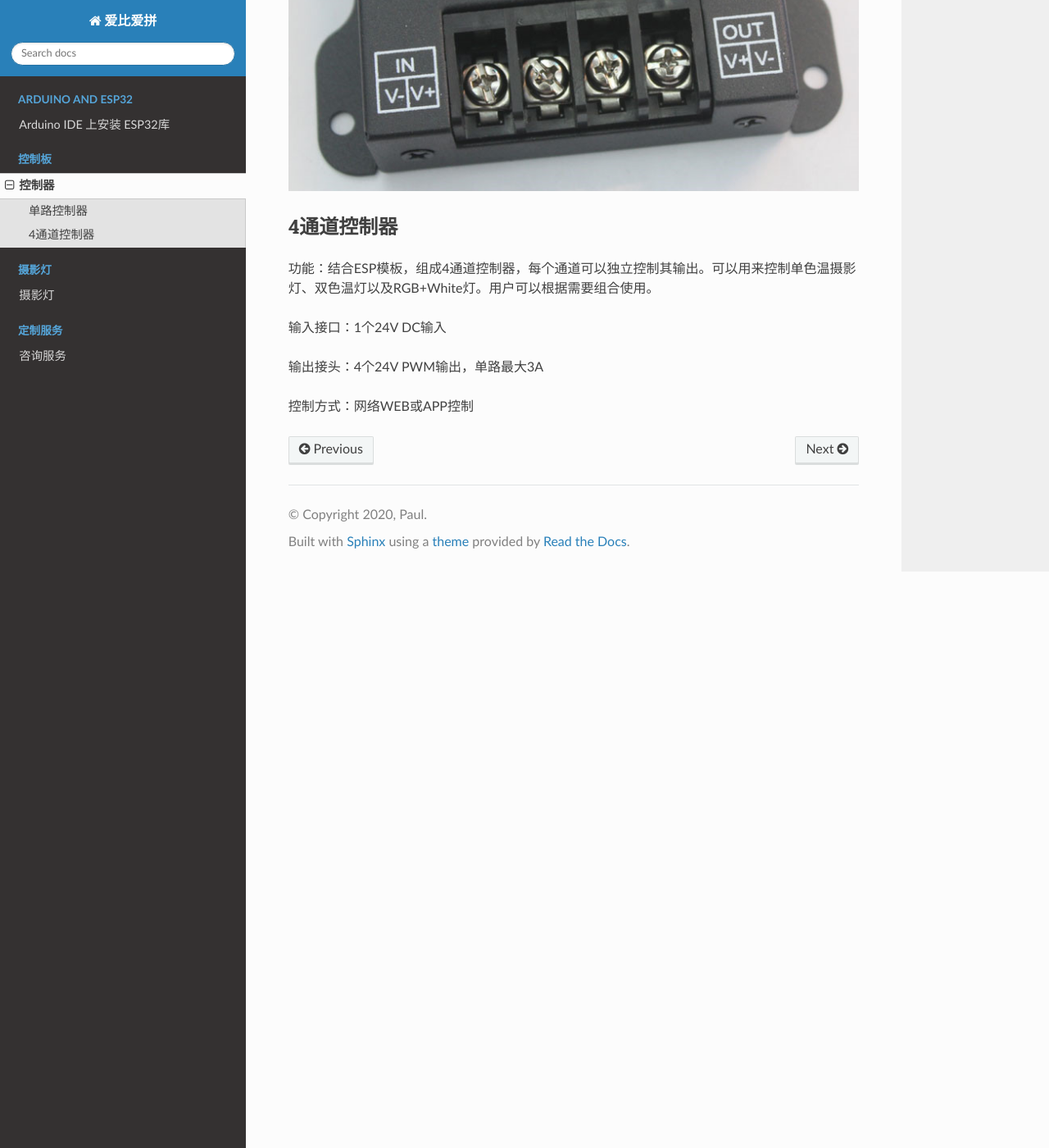
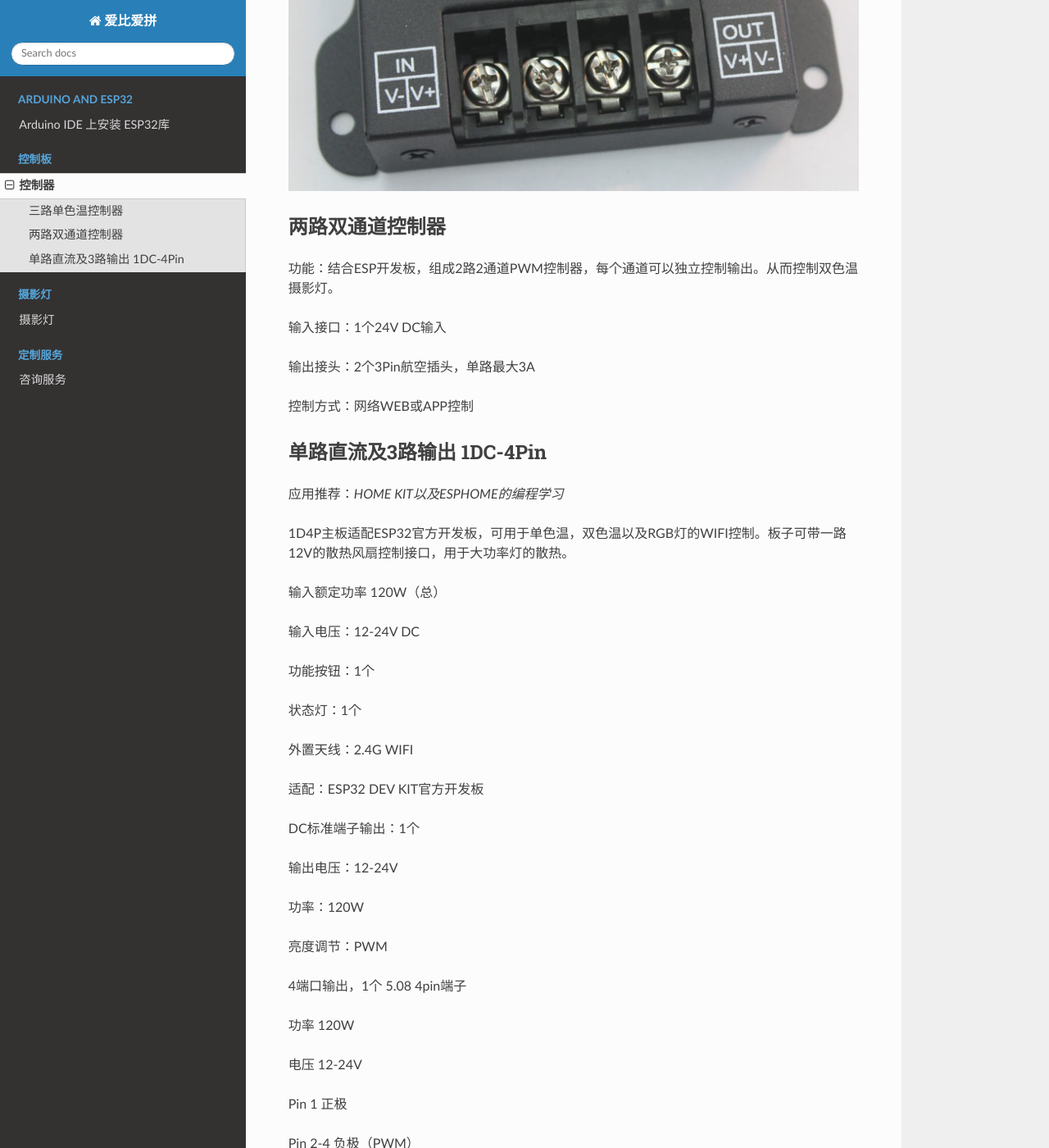
Before and after one commit to paultang/abapweb, a Sphinx documentation site: the page built from source/controler.rst, in a window 1280 px wide and 1400 px high, scrolled down 737 px. Shown: the whole window at 82% size. Built offline with Sphinx 7.4.7 and the Read the Docs theme 2.0.0, drawn with Linux system fonts in a browser that asks for light colours; some of the changed text lies outside the part shown.

Commit message:
Update controler.rst

```diff
--- a/source/controler.rst
+++ b/source/controler.rst
@@ -1,26 +1,70 @@
 控制器
 =========
 
-单路控制器
+三路单色温控制器
 ---------------
 功能：直接接单色温摄影灯，调节灯的亮度。
 
-输入接口： 12-24V 直流输入
+输入接口： 1路12-24V 直流输入，最大功率120W
 
-输出接口： PWM 12-24V直流输出，最大5A
+输出接口： 3路PWM 12-24V直流输出，最大5A
 
-控制方式： 手动
+控制方式： HOMEKIT ESPHOME
 
 .. image:: photo/dimmer.png
 
 
 
-4通道控制器
----------------
-功能：结合ESP模板，组成4通道控制器，每个通道可以独立控制其输出。可以用来控制单色温摄影灯、双色温灯以及RGB+White灯。用户可以根据需要组合使用。
+两路双通道控制器
+----------------
+功能：结合ESP开发板，组成2路2通道PWM控制器，每个通道可以独立控制输出。从而控制双色温摄影灯。
 
 输入接口：1个24V DC输入
 
-输出接头：4个24V PWM输出，单路最大3A
+输出接头：2个3Pin航空插头，单路最大3A
 
 控制方式：网络WEB或APP控制
+
+单路直流及3路输出 1DC-4Pin
+------------------------
+应用推荐：*HOME KIT以及ESPHOME的编程学习*
+
+1D4P主板适配ESP32官方开发板，可用于单色温，双色温以及RGB灯的WIFI控制。板子可带一路12V的散热风扇控制接口，用于大功率灯的散热。
+
+
+输入额定功率	120W（总）
+
+输入电压：12-24V DC
+
+功能按钮：1个
+
+状态灯：1个
+
+外置天线：2.4G WIFI
+
+适配：ESP32 DEV KIT官方开发板
+
+DC标准端子输出：1个
+
+输出电压：12-24V
+
+功率：120W
+
+亮度调节：PWM
+
+
+4端口输出，1个 5.08 4pin端子
+
+功率	120W
+
+电压	12-24V
+
+Pin 1	正极
+
+Pin 2-4	负极（PWM）
+
+接口类型
+3 pin 2.54mm 接口
+正极	12V DC
+负极	1个
+速度调节	GPIO18 PWM
```
